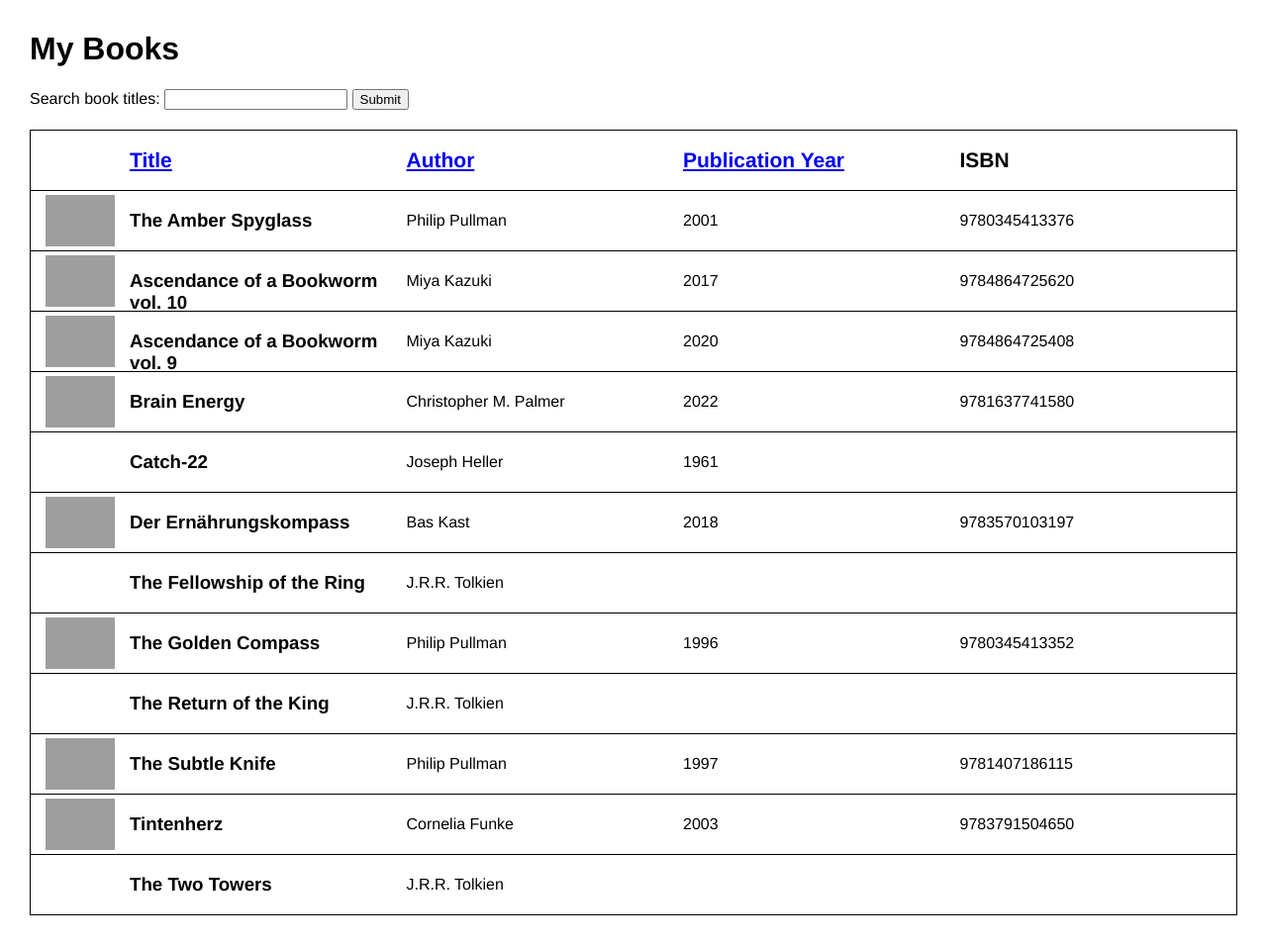
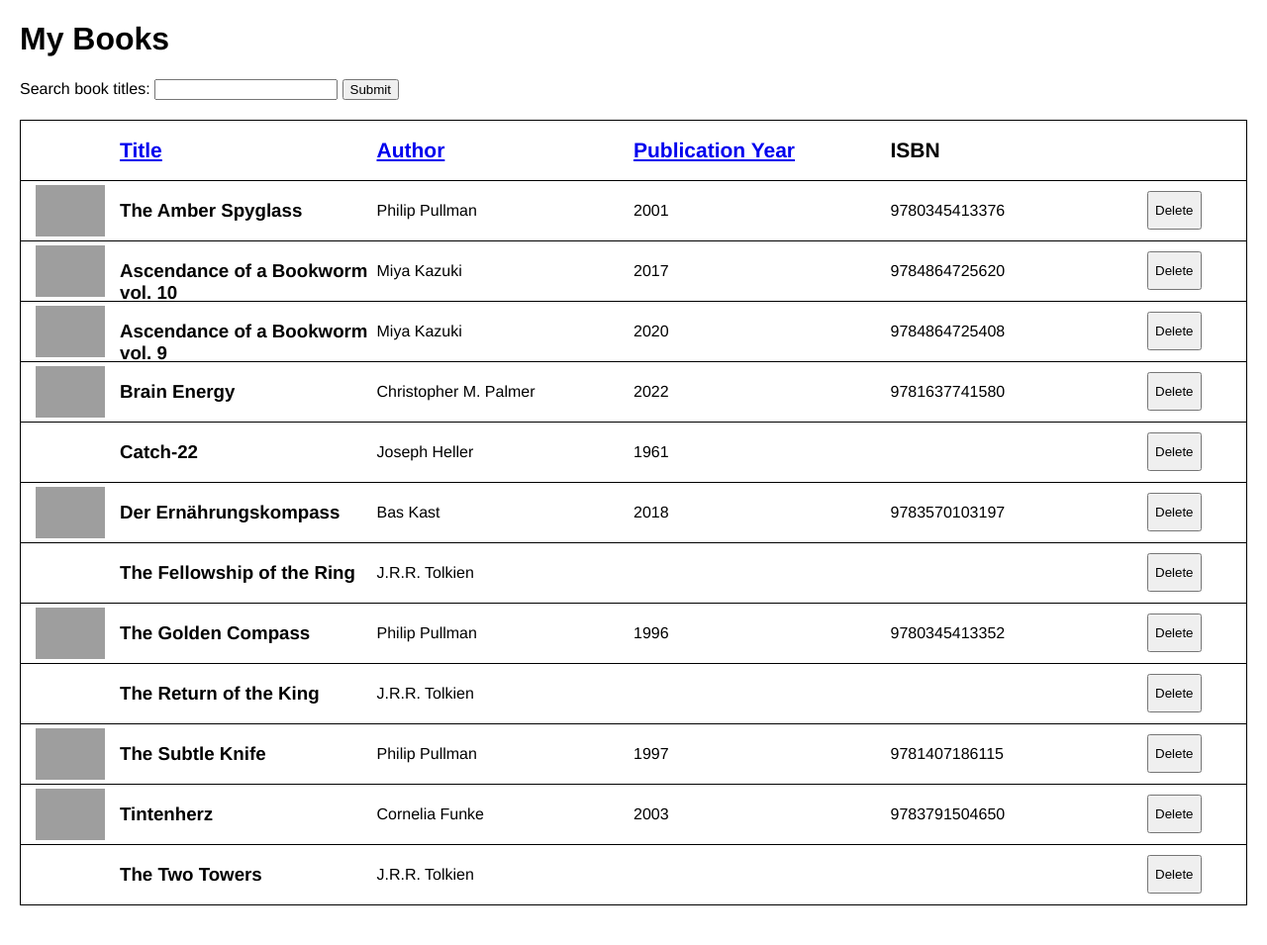
Before and after one commit to tashhhh4/Book-Alchemy, a Flask app: page / in a window 1280 px wide. Shown: the whole page at 99% size. After the commit the page ends 915 px from the top, so only its background shows below. Run offline with Flask 3, Linux system fonts and the light colour scheme; grey boxes are pictures that could not be loaded.

Commit message:
Added Delete button.

```diff
--- a/app.py
+++ b/app.py
@@ -94,7 +94,12 @@ def list_books(sort_field=None, reverse=None, search=None):
     return result
 
 
-
+def delete_book(id):
+    """ Deletes a book by id and returns its data. """
+    book = db.get_or_404(Book, id)
+    db.session.delete(book)
+    db.session.commit()
+    return book
 
 
 def insert_author(name, birthdate, deathdate):
@@ -118,14 +123,21 @@ def list_authors():
 
 # Define routes
 
-@app.route("/", methods=["GET"])
+@app.route("/", methods=["GET", "POST"])
 def home():
+    message = None
+
+    if request.method == "POST":
+        book_id = request.form["book_id"]
+        book = delete_book(book_id)
+        message = f"{book} was deleted."
+
     field = request.args.get("sort")
     reverse = request.args.get("reverse")
     search = request.args.get("search")
 
     books = list_books(field, reverse=reverse=="true", search=search)
-    return render_template("home.html", books=books, sort=field, reverse=reverse, search=search)
+    return render_template("home.html", books=books, sort=field, reverse=reverse, search=search, message=message)
 
 
 @app.route("/add_author", methods=["GET", "POST"])
--- a/static/style.css
+++ b/static/style.css
@@ -36,7 +36,7 @@ section {
 
 .book-list {
     display: grid;
-    grid-template-columns: 100px 1fr 1fr 1fr 1fr;
+    grid-template-columns: 100px 1fr 1fr 1fr 1fr 100px;
     grid-template-rows: 60px;
     border: 0.5px solid black;
     border-top: none;
@@ -45,6 +45,10 @@ section {
 
 .book-list div {
     margin: auto 0;
+}
+
+.book-list input {
+    padding: 10px 6px;
 }
 
 .book-list-header {
--- a/templates/add_author.html
+++ b/templates/add_author.html
@@ -7,9 +7,9 @@
     <link rel="stylesheet" href="{{url_for('static', filename='style.css')}}">
   </head>
   <body>
-    {% if message %}
-    <div class="message">{{ message }}</div>
-    {% endif %}
+  {% if message %}
+  <div class="message">{{ message }}</div>
+  {% endif %}
 
   <h1>Add New Author</h1>
 
--- a/templates/add_book.html
+++ b/templates/add_book.html
@@ -7,9 +7,9 @@
     <link rel="stylesheet" href="{{url_for('static', filename='style.css')}}">
   </head>
   <body>
-    {% if message %}
-    <div class="message">{{ message }}</div>
-    {% endif %}
+  {% if message %}
+  <div class="message">{{ message }}</div>
+  {% endif %}
 
   <h1>Add New Book</h1>
 
--- a/templates/home.html
+++ b/templates/home.html
@@ -6,7 +6,10 @@
     <meta http-equiv="X-UA-Compatible" content="ie=edge">
     <link rel="stylesheet" href="{{url_for('static', filename='style.css')}}">
   </head>
-  <body style="padding:10px;">
+  <body>
+    {% if message %}
+    <div class="message">{{ message }}</div>
+    {% endif %}
 
     <h1>My Books</h1>
 
@@ -46,6 +49,9 @@
         <div>
           <h2>ISBN</h2>
         </div>
+        <div>
+          <!-- Delete Buttons -->
+        </div>
       </div>
 
       {% for book in books %}
@@ -71,6 +77,12 @@
         <div>
           {{ book.isbn }}
         </div>
+        <div>
+          <form method="POST" onsubmit="return confirm('Really delete {{ book }}?')">
+            <input type="hidden" name="book_id" value="{{ book.id }}">
+            <input type="submit" value="Delete">
+          </form>
+        </div>
       </div>
       {% endfor %}
     </section>
```
Also changed, not shown: data/library.sqlite.
